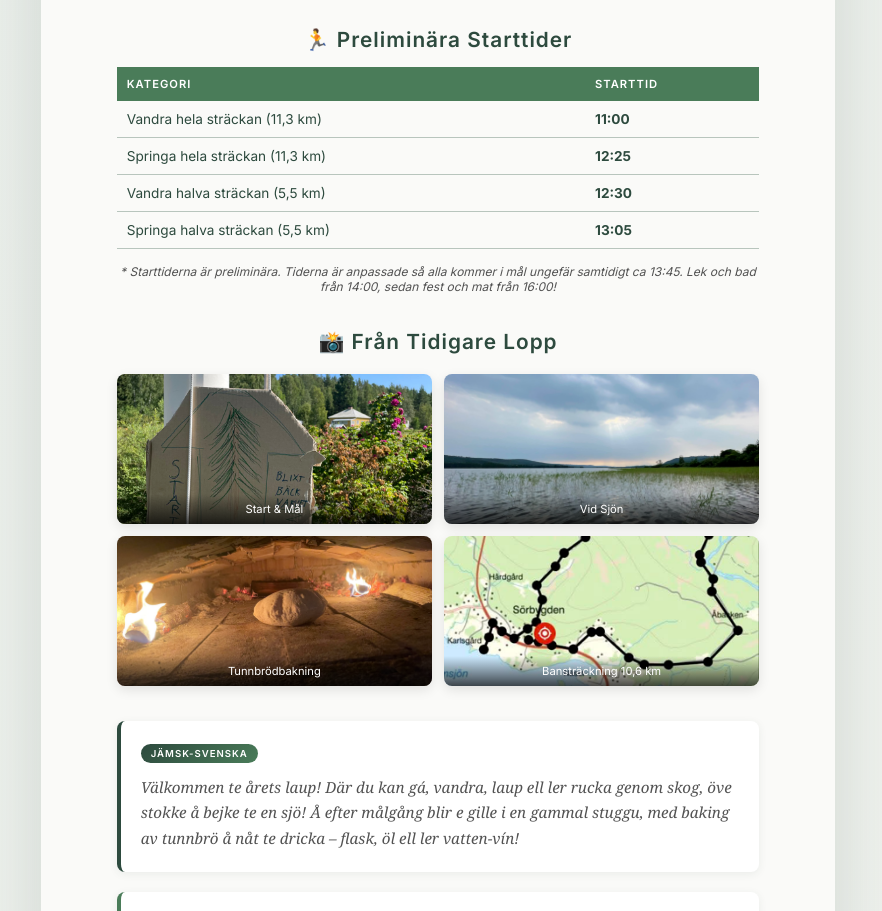
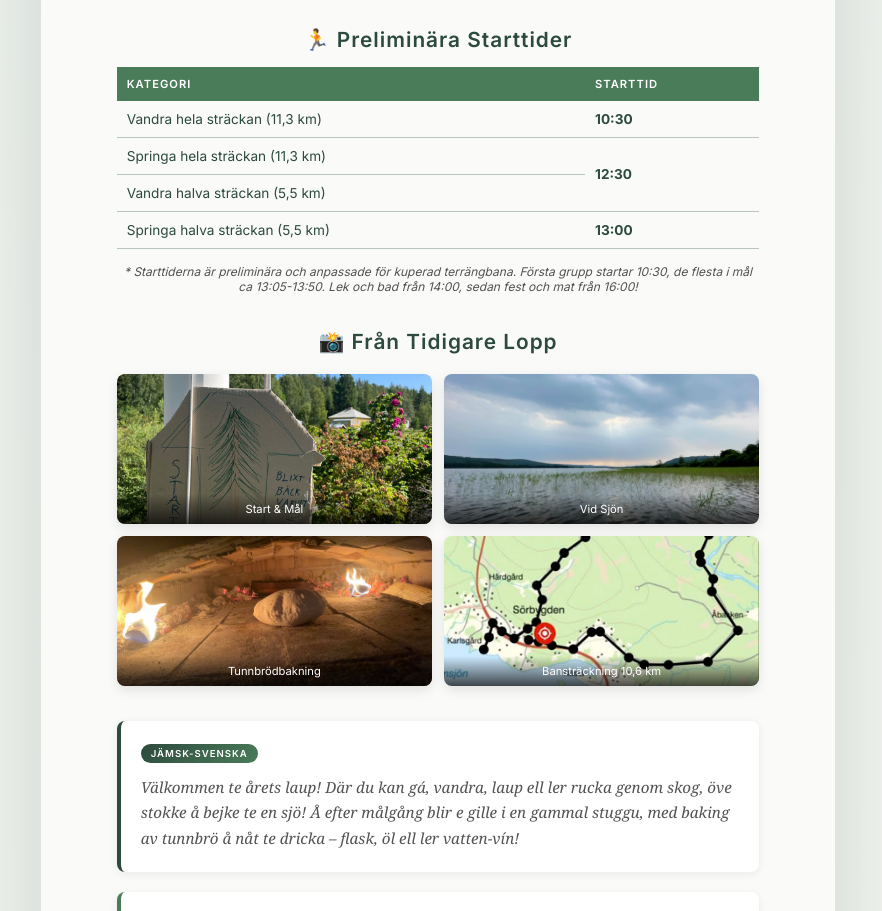
Before and after one commit to epi-kurios/BBV-2026, a plain HTML site: page index.html in a window 1280 px wide. Shown: the part 1056-1967 px from the top of the page, without its empty margins (202-1084 px from the left). Drawn offline with Linux system fonts and the light colour scheme; no server answers.

Commit message:
nya starttider

```diff
--- a/index.html
+++ b/index.html
@@ -754,23 +754,22 @@
                     <tbody>
                         <tr>
                             <td>Vandra hela sträckan (11,3 km)</td>
-                            <td><strong>11:00</strong></td>
+                            <td><strong>10:30</strong></td>
                         </tr>
                         <tr>
                             <td>Springa hela sträckan (11,3 km)</td>
-                            <td><strong>12:25</strong></td>
+                            <td rowspan="2"><strong>12:30</strong></td>
                         </tr>
                         <tr>
                             <td>Vandra halva sträckan (5,5 km)</td>
-                            <td><strong>12:30</strong></td>
                         </tr>
                         <tr>
                             <td>Springa halva sträckan (5,5 km)</td>
-                            <td><strong>13:05</strong></td>
+                            <td><strong>13:00</strong></td>
                         </tr>
                     </tbody>
                 </table>
-                <p class="preliminary-note">* Starttiderna är preliminära. Tiderna är anpassade så alla kommer i mål ungefär samtidigt ca 13:45. Lek och bad från 14:00, sedan fest och mat från 16:00!</p>
+                <p class="preliminary-note">* Starttiderna är preliminära och anpassade för kuperad terrängbana. Första grupp startar 10:30, de flesta i mål ca 13:05-13:50. Lek och bad från 14:00, sedan fest och mat från 16:00!</p>
             </section>
 
             <!-- Bildgalleri -->
```
